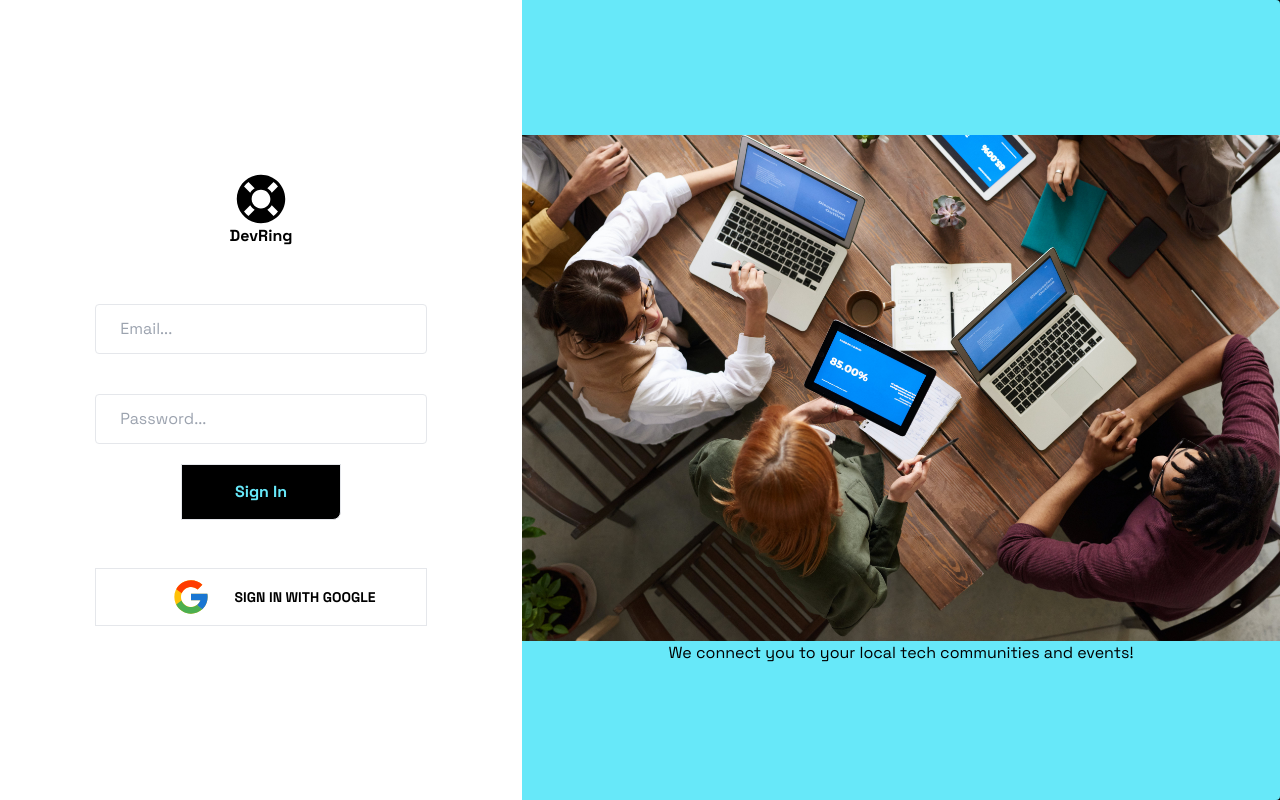
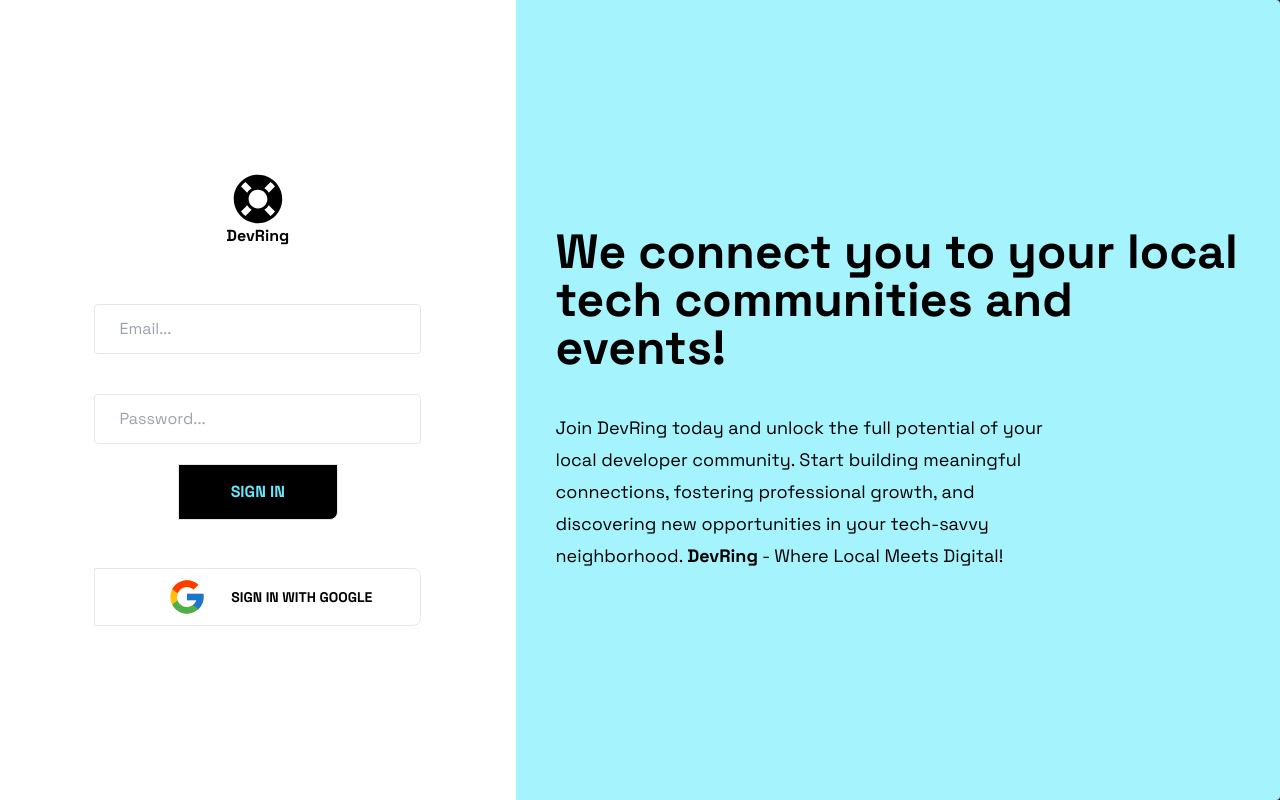
Before and after one commit to Trend20/Dev-Ring, a React (Create React App) app: page /auth in a window 1280 px wide. Built offline with nearby package versions, Linux system fonts and the light colour scheme; no server answers.

Commit message:
login page fix

```diff
--- a/src/pages/Auth.tsx
+++ b/src/pages/Auth.tsx
@@ -6,7 +6,7 @@
   signOut,
 } from "firebase/auth";
 import { FaLifeRing } from "react-icons/fa";
-import { FcGoogle} from 'react-icons/fc'
+import { FcGoogle } from "react-icons/fc";
 import commImg from "../assets/images/comm.jpg";
 
 const Auth = (): JSX.Element => {
@@ -42,7 +42,7 @@
     }
   };
   return (
-    <div className="flex w-full m-auto bg-cyan-300 justify-between items-centre rounded">
+    <div className="flex w-full m-auto bg-cyan-200 justify-between items-centre rounded">
       <div className="flex flex-col justify-center items-center w-1/2 p-10 m-auto min-h-screen text-cyan-300 bg-white">
         <div className="flex items-center flex-col">
           <i>
@@ -74,22 +74,31 @@
           </div>
           <button
             type="submit"
-            className="bg-black rounded-br-lg text-cyan-300 font-bold flex justify-center items-center border w-40 mt-5 p-2 h-14"
+            className="bg-black rounded-br-lg text-cyan-300 font-bold uppercase flex justify-center items-center border w-40 mt-5 p-2 h-14"
           >
             Sign In
           </button>
         </form>
         <button
           onClick={googleLogin}
-          className="flex justify-center items-center border w-3/4 uppercase text-sm mt-12 font-bold text-black p-2"
+          className="flex justify-center items-center border rounded-r-lg w-3/4 uppercase text-sm mt-12 font-bold text-black p-2"
         >
-          <i className="px-6"><FcGoogle  size={40}/></i>
+          <i className="px-6">
+            <FcGoogle size={40} />
+          </i>
           Sign In with Google
         </button>
       </div>
-      <div className="flex w-3/4 min-h-screen justify-center items-center flex-col">
-        <img src={commImg} alt="login" />
-        <p>We connect you to your local tech communities and events!</p>
+      <div className="flex w-3/4 min-h-screen flex-col p-10 justify-center items-start">
+        <h3 className="text-5xl font-bold w-full">
+          We connect you to your local tech communities and events!
+        </h3>
+        <p className="w-3/4 mt-10 leading-8 text-lg">
+          Join DevRing today and unlock the full potential of your local
+          developer community. Start building meaningful connections, fostering
+          professional growth, and discovering new opportunities in your
+          tech-savvy neighborhood. <strong>DevRing</strong> - Where Local Meets Digital!
+        </p>
       </div>
     </div>
   );
```
